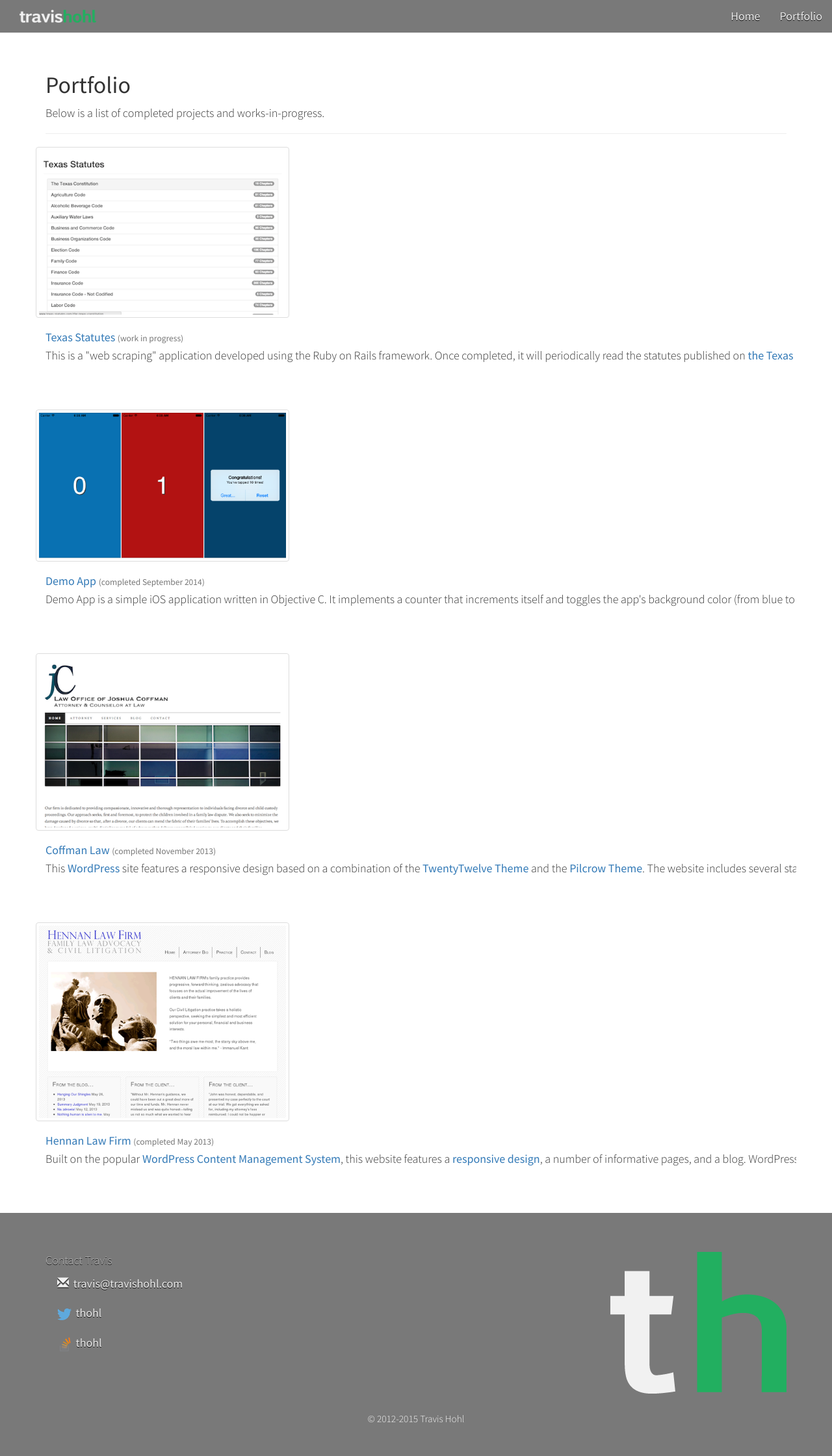
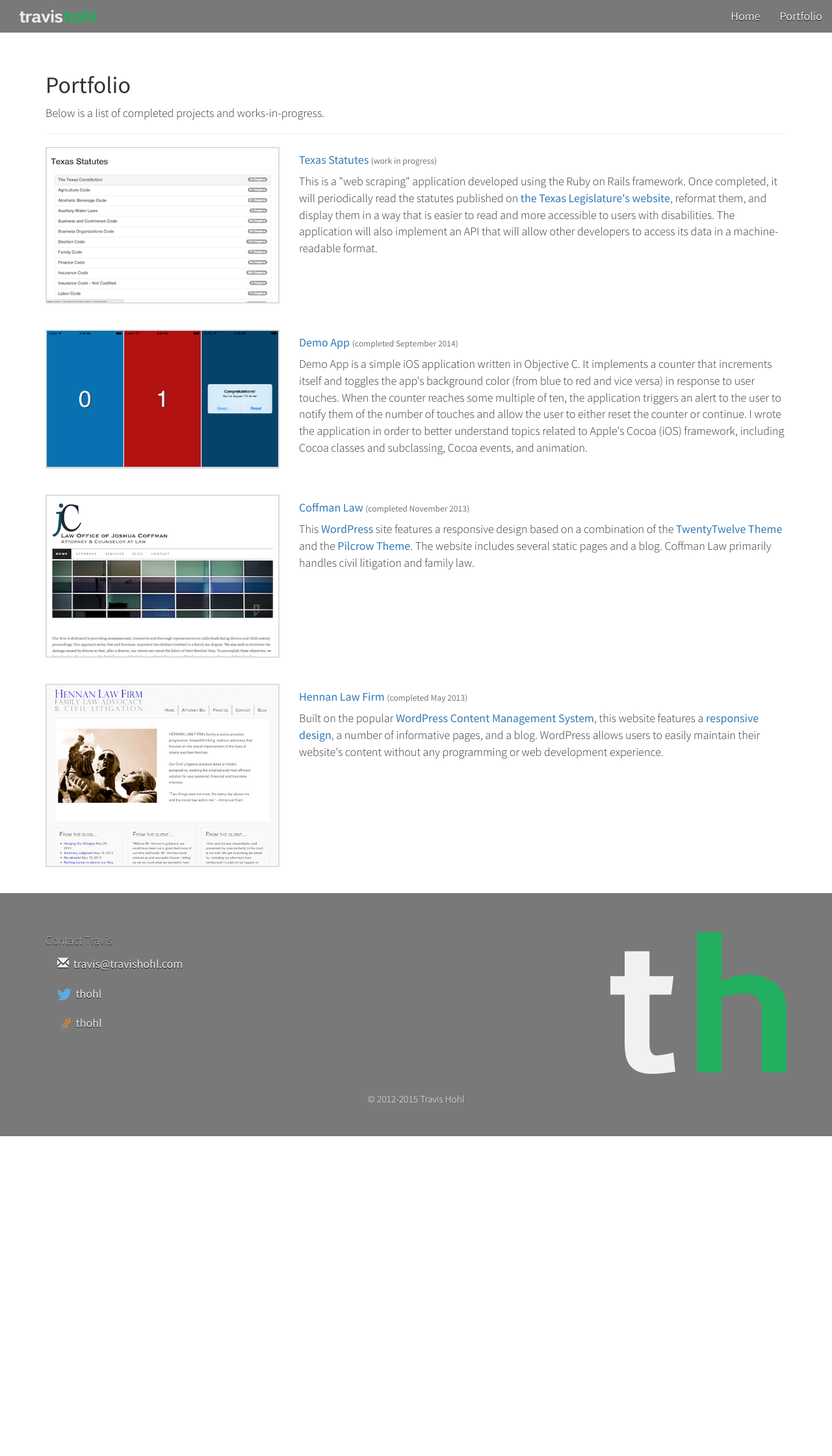
Before and after one commit to travishohl/travishohl.github.io, a Jekyll site: the page built from portfolio/index.html, in a window 1280 px wide. Shown: the whole page at 65% size. Built offline with Jekyll 4.4.1, drawn with Linux system fonts in a browser that asks for light colours; after the commit the page ends 1748 px from its top, so only the background shows below that.

Commit message:
Fix format of and modify styles of portolio projects.
Instead of using media objects, just use plain 'ol columns.

```diff
--- a/css/main.scss
+++ b/css/main.scss
@@ -10,7 +10,9 @@
 a {
     font-family: 'Source Sans Pro', sans-serif;
     font-weight: normal;
-    transition: all 0.1s ease-in-out;
+    -webkit-transition: all 0.3s ease;
+       -moz-transition: all 0.3s ease;
+            transition: all 0.3s ease;
 }
 
 
@@ -24,6 +26,12 @@
     font-family: 'Source Sans Pro', sans-serif;
     font-size: 18px;
     font-weight: 300;
+}
+
+
+.btn-primary {
+    margin-bottom: 10px;
+    border-radius: 0;
 }
 
 
@@ -44,65 +52,6 @@
     url(font-path('glyphicons-halflings-regular.svg') + '#glyphicons_halflingsregular') format('svg');
 }
 
-
-.glyphicon {
-    margin: 0px 3px;
-}
-
-
-/* avoids any problem with scrollbars appearing and disappearing */
-html {
-    overflow-y: scroll;
-}
-
-
-.navbar {
-    background-color: #797979;
-    background-image: none;
-
-    .navbar-header {
-        .navbar-brand {
-            max-width: 158px;
-            margin-left: 0;
-        }
-    }
-
-    .nav li {
-        a {
-            color: #F1F1F1;
-            text-shadow: 0 1px 0 black;
-            &:hover,
-            &:focus {
-                color: #22AF60;
-            }
-        }
-    }
-}
-
-.navbar-default .navbar-toggle {
-    &:hover,
-    &:focus {
-        background-color: #696969;
-    }
-    .icon-bar {
-        background-color: #dddddd;
-    }
-}
-
-
-.btn-primary {
-    margin-bottom: 10px;
-    border-radius: 0;
-}
-
-
-.media {
-    margin-top: 60px;
-    margin-bottom: 60px;
-}
-
-
-/* footer */
 
 footer {
   padding: 60px 10px 20px 10px;
@@ -135,3 +84,73 @@
     text-shadow: 0 1px 0 black;
   }
 }
+
+
+.glyphicon {
+    margin: 0px 3px;
+}
+
+
+/* avoids any problem with scrollbars appearing and disappearing */
+html {
+    overflow-y: scroll;
+}
+
+
+.media {
+    margin-top: 60px;
+    margin-bottom: 60px;
+}
+
+
+.navbar {
+    background-color: #797979;
+    background-image: none;
+
+    .navbar-header {
+        .navbar-brand {
+            max-width: 158px;
+            margin-left: 0;
+        }
+    }
+
+    .nav li {
+        a {
+            color: #F1F1F1;
+            text-shadow: 0 1px 0 black;
+            &:hover,
+            &:focus {
+                color: #22AF60;
+            }
+        }
+    }
+}
+
+
+.navbar-default .navbar-toggle {
+    &:hover,
+    &:focus {
+        background-color: #696969;
+    }
+    .icon-bar {
+        background-color: #dddddd;
+    }
+}
+
+
+.portfolio {
+    &__project {
+        margin-bottom: 40px;
+    }
+    &__thumbnail {
+        border: solid 2px #dddddd;
+        -webkit-transition: all 0.3s ease;
+           -moz-transition: all 0.3s ease;
+                transition: all 0.3s ease;
+        width: 100%;
+        &:hover,
+        &:focus {
+            border-color: #797979;
+        }
+    }
+}
--- a/portfolio/index.html
+++ b/portfolio/index.html
@@ -2,61 +2,65 @@
 layout: default
 ---
 
+<div class="portfolio">
     <div class="container">
         <div class="page-header">
             <h1>Portfolio</h1>
             <p>Below is a list of completed projects and works-in-progress.</p>
         </div>
+        <div class="portfolio__project">
             <div class="row">
-        <div class="media">
-            <a class="col-xs-12 col-sm-5 col-md-4 thumbnail" target="_blank" href="http://www.texas-statutes.com/">
-                <img class="media-object" alt="Texas Statutes" src="/images/texas-statutes.png" />
+                <div class="col-md-4">
+                    <a target="_blank" href="http://www.texas-statutes.com/">
+                        <img class="portfolio__thumbnail" alt="Texas Statutes" src="/images/texas-statutes.png" />
                     </a>
-            <div class="col-xs-12 col-sm-6 media-body">
-                <h4 class="media-heading">
+                </div>
+                <div class="col-md-8">
+                    <h4>
                         <a href="http://www.texas-statutes.com/" target="_blank">Texas Statutes</a> <small>(work in progress)</small>
                     </h4>
                     <p>This is a "web scraping" application developed using the Ruby on Rails framework. Once completed, it will periodically read the statutes published on <a href="http://www.statutes.legis.state.tx.us/" target="_blank">the Texas Legislature's website</a>, reformat them, and display them in a way that is easier to read and more accessible to users with disabilities. The application will also implement an API that will allow other developers to access its data in a machine-readable format.</p>
                 </div>
             </div>
         </div>
+        <div class="portfolio__project">
             <div class="row">
-        <div class="media">
-            <a class="col-xs-12 col-sm-5 col-md-4 thumbnail" target="_blank" href="https://github.com/travishohl/demo-app/">
-                <img class="media-object" alt="Compilation of screenshots from Demo App" src="/images/demo-app-3.png" />
+                <div class="col-md-4">
+                    <a target="_blank" href="https://github.com/travishohl/demo-app/">
+                        <img class="portfolio__thumbnail" alt="Compilation of screenshots from Demo App" src="/images/demo-app-3.png" />
                     </a>
-            <div class="col-xs-12 col-sm-6 media-body">
-                <h4 class="media-heading">
-                    <a href="https://github.com/travishohl/demo-app/" target="_blank">Demo App</a> <small>(completed September 2014)</small>
-                </h4>
+                </div>
+                <div class="col-md-8">
+                    <h4><a href="https://github.com/travishohl/demo-app/" target="_blank">Demo App</a> <small>(completed September 2014)</small></h4>
                     <p>Demo App is a simple iOS application written in Objective C. It implements a counter that increments itself and toggles the app's background color (from blue to red and vice versa) in response to user touches. When the counter reaches some multiple of ten, the application triggers an alert to the user to notify them of the number of touches and allow the user to either reset the counter or continue. I wrote the application in order to better understand topics related to Apple's Cocoa (iOS) framework, including Cocoa classes and subclassing, Cocoa events, and animation.</p>
                 </div>
             </div>
         </div>
+        <div class="portfolio__project">
             <div class="row">
-        <div class="media">
-            <a class="col-xs-12 col-sm-5 col-md-4 thumbnail" target="_blank" href="http://coffman-law.com/">
-                <img class="media-object" alt="Coffman Law" src="/images/coffman-law.png" />
+                <div class="col-md-4">
+                    <a target="_blank" href="http://coffman-law.com/">
+                        <img class="portfolio__thumbnail" alt="Coffman Law" src="/images/coffman-law.png" />
                     </a>
-            <div class="col-xs-12 col-sm-6 media-body">
-                <h4 class="media-heading">
-                    <a href="http://coffman-law.com/" target="_blank">Coffman Law</a> <small>(completed November 2013)</small>
-                </h4>
+                </div>
+                <div class="col-md-8">
+                    <h4><a href="http://coffman-law.com/" target="_blank">Coffman Law</a> <small>(completed November 2013)</small></h4>
                     <p>This <a href="http://wordpress.org/" target="_blank">WordPress</a> site features a responsive design based on a combination of the <a href="http://wordpress.org/themes/twentytwelve" target="_blank">TwentyTwelve Theme</a> and the <a href="https://wordpress.org/themes/pilcrow" target="_blank">Pilcrow Theme</a>. The website includes several static pages and a blog. Coffman Law primarily handles civil litigation and family law.</p>
                 </div>
             </div>
         </div>
+        <div class="portfolio__project">
             <div class="row">
-        <div class="media">
-            <a class="col-xs-12 col-sm-5 col-md-4 thumbnail" target="_blank" href="http://hennanlaw.com/">
-                <img class="media-object" alt="Hennan Law Firm" src="/images/hennanlaw2.png" />
+                <div class="col-md-4">
+                    <a target="_blank" href="http://hennanlaw.com/">
+                        <img class="portfolio__thumbnail" alt="Hennan Law Firm" src="/images/hennanlaw2.png" />
                     </a>
-            <div class="col-xs-12 col-sm-6 media-body">
-                <h4 class="media-heading">
-                    <a href="http://hennanlaw.com/" target="_blank">Hennan Law Firm</a> <small>(completed May 2013)</small>
-                </h4>
+                </div>
+                <div class="col-md-8">
+                    <h4><a href="http://hennanlaw.com/" target="_blank">Hennan Law Firm</a> <small>(completed May 2013)</small></h4>
                     <p>Built on the popular <a href="http://wordpress.org/" target="_blank">WordPress Content Management System</a>, this website features a <a href="http://wordpress.org/themes/responsive" target="_blank">responsive design</a>, a number of informative pages, and a blog. WordPress allows users to easily maintain their website's content without any programming or web development experience.</p>
                 </div>
             </div>
         </div>
     </div>
+</div>
```
Lines whose indentation alone changed are shown as unchanged.
